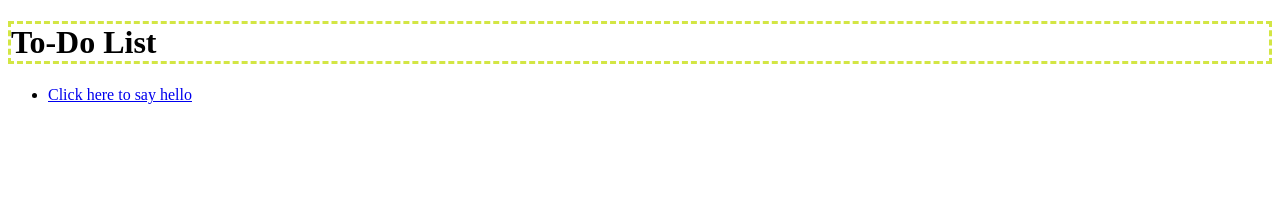
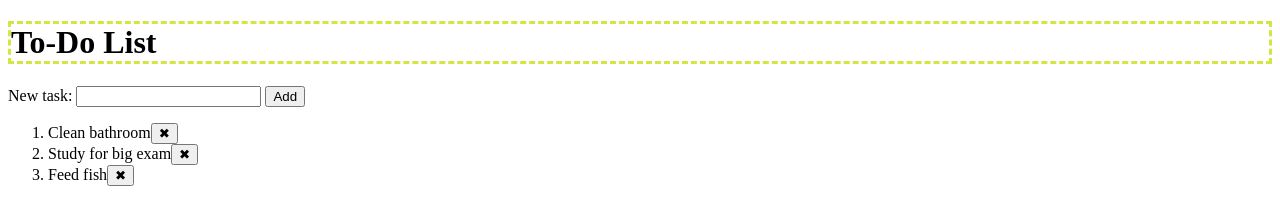
Before and after one commit to DawsonToone/10.03-Lab---JavaScript-in-the-Browser-Part-2, a website: page index.html in a window 1280 px wide. Drawn offline with Linux system fonts and the light colour scheme; files that its build step writes are made by us from their sources.

Commit message:
html commit

```diff
--- a/index.html
+++ b/index.html
@@ -10,11 +10,21 @@
 </head>
 
 <body>
+
   <h1>To-Do List</h1>
 
-  <ul>
-  <li><a href="/hello">Click here to say hello</a></li>
-  </ul>
+  <div>
+      <label for="userinput">New task:</label>
+      <input type="text" id="userinput">
+
+      <button id="addbutton">Add</button>
+  </div>
+
+  <ol>
+    <li><span class="task-text">Clean bathroom</span><button class="done-btn">&#10006;</button></li>
+    <li><span class="task-text">Study for big exam</span><button class="done-btn">&#10006;</button></li>
+    <li><span class="task-text">Feed fish</span><button class="done-btn">&#10006;</button></li>
+  </ol>
 
 </body>
 
```
